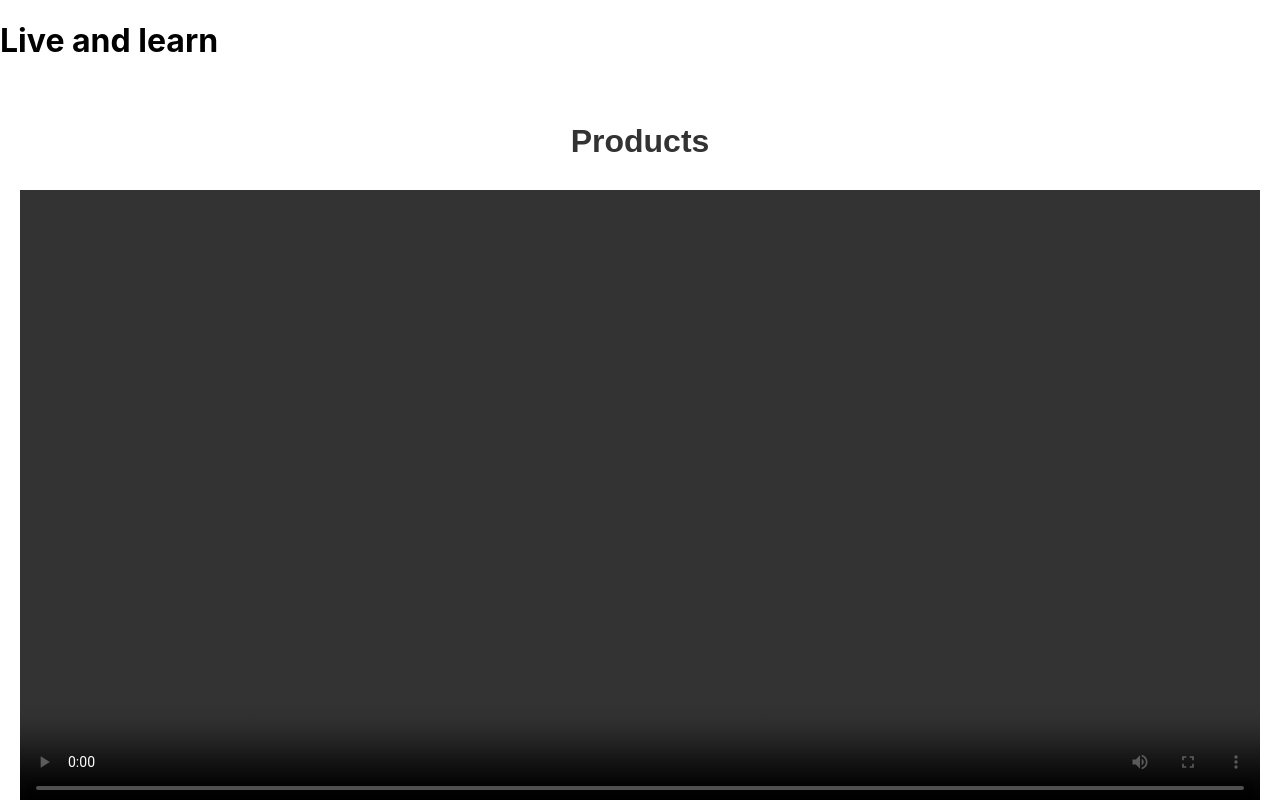
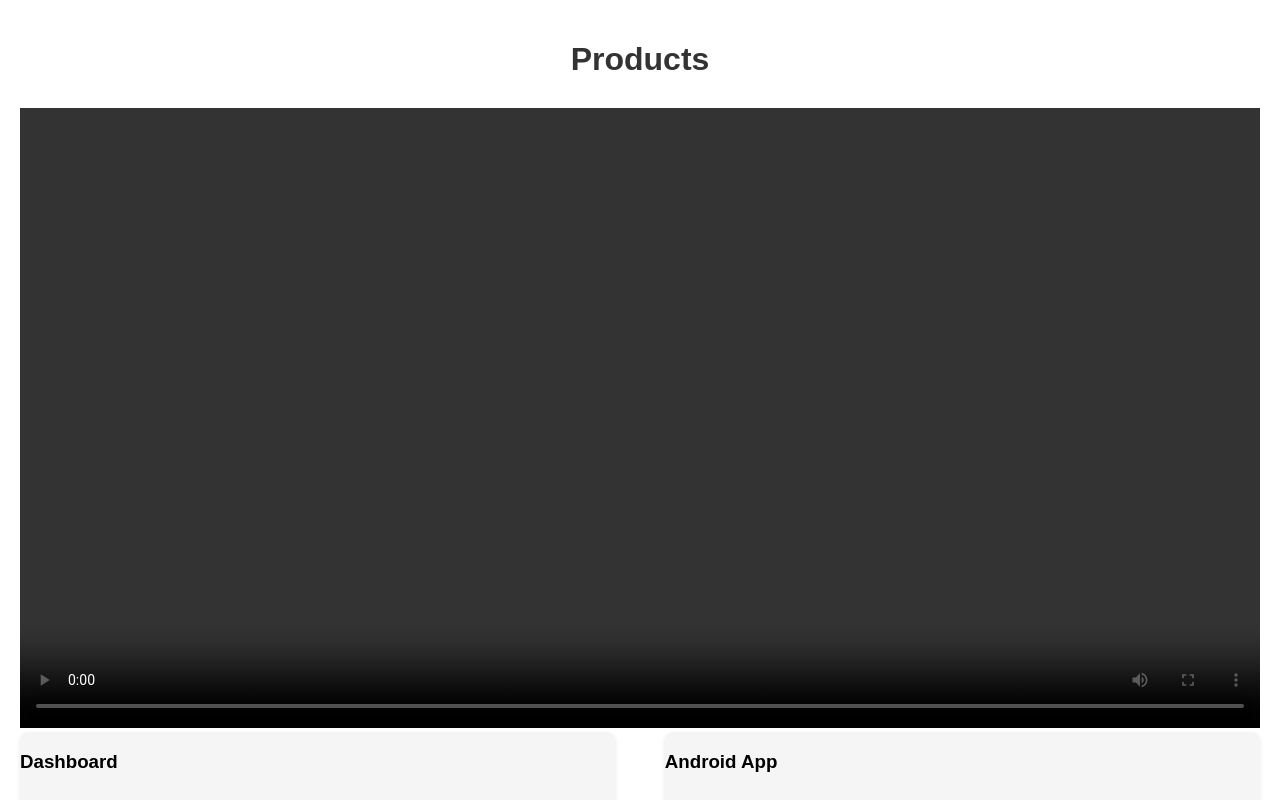
Before and after one commit to Nakato-Musana-Zaina/Suubi-, a React (Create React App) app: page / in a window 1280 px wide. Shown: the top 800 px of the page. Built offline with nearby package versions, Linux system fonts and the light colour scheme.

Commit message:
working on product

```diff
--- a/src/App.js
+++ b/src/App.js
@@ -5,13 +5,10 @@ import Product from './product/product';
 function App() {
   return (
     <div className="App">
-      <h1>Live and learn</h1>
+
       <Product/>
     </div>
-    //  <div className = "container1">
-    //  <div className ="left-row">
-    //    <MovieRatingList />
-    //  </div>
+
   );
 }
 
```
